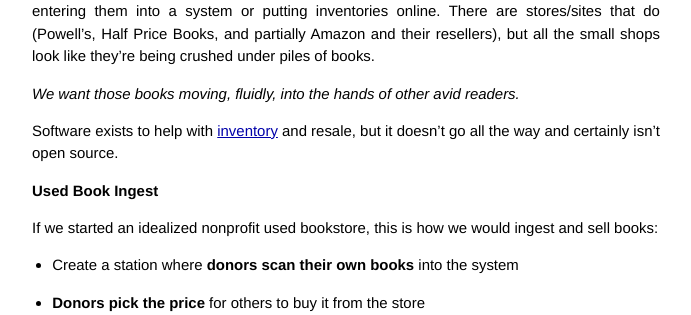
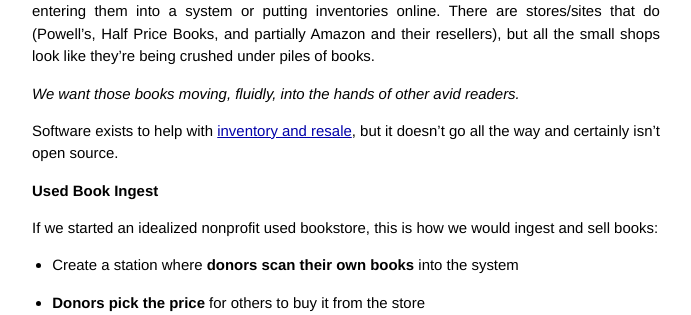
Before and after one commit to rgbkrk/rgbkrk.github.io, a Jekyll site: the page built from _posts/2013-06-15-used-books.markdown, in a window 1280 px wide. Shown: the part 859-1174 px from the top of the page, without its empty margins (294-985 px from the left). Built offline with Jekyll 4.4.1, drawn with Linux system fonts in a browser that asks for light colours; nearby versions of some CDN libraries; part of the change alters nothing that is shown.

```diff
--- a/_layouts/default.html
+++ b/_layouts/default.html
@@ -40,6 +40,7 @@
             </div>
           </div>
         </div> <!-- /container -->
+	<script src="//ajax.googleapis.com/ajax/libs/jquery/1.10.1/jquery.min.js"></script>
 
     </body>
 </html>
--- a/_posts/2013-06-15-used-books.markdown
+++ b/_posts/2013-06-15-used-books.markdown
@@ -15,13 +15,13 @@ There is a problem at many of the smaller used book stores we've been to though.
 
 # Piles of Books
 
-![Piles of Books](https://lh5.googleusercontent.com/-yFKuvoRrgTU/UAXAfFVnpQI/AAAAAAAAADQ/T8qI8ErfM-Y/w640-h480-no/ReReads)
+![Piles of Books](http://i.imgur.com/kSmtbDI.jpg)
 
 Many used book stores have piles of books but don't appear to have a good system for entering them into a system or putting inventories online. There are stores/sites that do (Powell's, Half Price Books, and partially Amazon and their resellers), but all the small shops look like they're being crushed under piles of books.
 
 *We want those books moving, fluidly, into the hands of other avid readers.*
 
-Software exists to help with [inventory](http://www.abebooks.com/homebase/software-inventory-management-system-catalog/) and resale, but it doesn't go all the way and certainly isn't open source.
+Software exists to help with [inventory and resale](http://www.abebooks.com/homebase/software-inventory-management-system-catalog/), but it doesn't go all the way and certainly isn't open source.
 
 # Used Book Ingest
 
```
